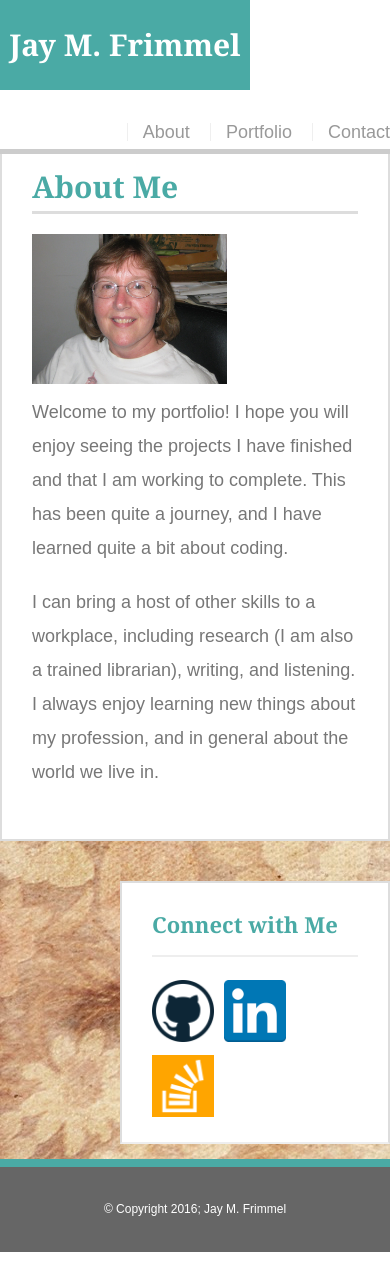
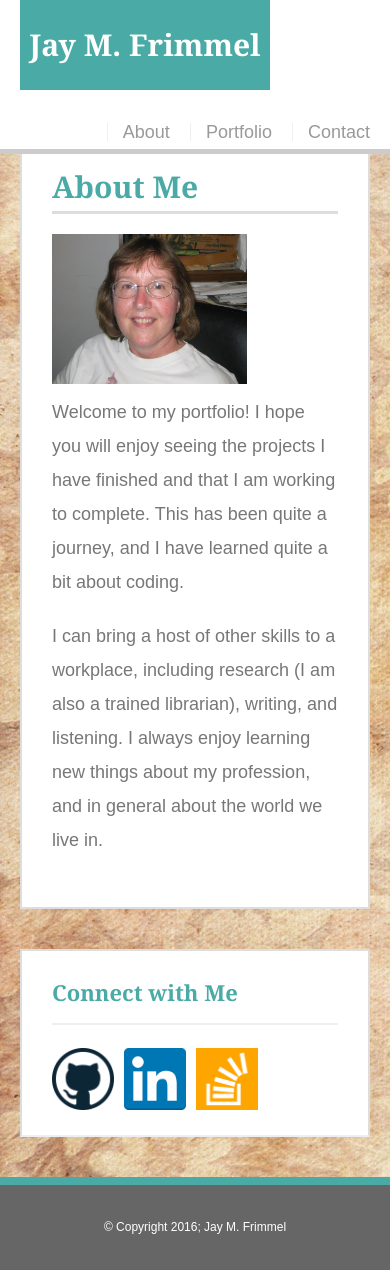
Before and after one commit to JayMFrimmel/portfolio-week2, a PHP site: page / in a window 390 px wide. Run offline with PHP 8.4, Linux system fonts and the light colour scheme.

Commit message:
added media queries

```diff
--- a/assignment1/assets/css/style.css
+++ b/assignment1/assets/css/style.css
@@ -205,3 +205,79 @@ input[type=submit] {
 	padding: 10px 30px;
 	cursor: pointer;
 }
+
+/* media queries css */
+
+@media only screen and (max-width: 980px) {
+	.container {
+		padding: 0 20px;
+		max-width: 768px:;
+	}
+	main.container {
+		padding-top: 130px;
+	}
+	.main-section {
+		max-width: 420px;
+	}
+	.work {
+		width: 100%;
+	}
+	.auth-image: {
+		width: 100%;
+		margin-bottom: 20px;
+	}
+}
+
+@media only screen and (max-width: 768px) {
+	.main-section,
+	.sidebar {
+		max-width: 100%;
+	}
+	main {
+		overflow: auto;
+	}
+	.work {
+		width: 47%;
+		margin-bottom: 10px;
+	}
+	.work: nth-child(even) {
+		margin-right: 0;
+	}
+	.work: nth-child(odd) {
+		float: right;
+	}
+	.auth-image {
+		width: 50%;
+	}
+	.sidebar {
+		margin-bottom: 40px;
+	}
+}
+
+@media only and (max-width: 640px) {
+	#masthead {
+		position: static;
+		matgin-bottom: 20px;
+	}
+	header .container {
+		padding: 0;
+	}
+	main.container {
+		padding-top: 0;
+	}
+	#logo,
+	.work,
+	.auth-image {
+		width: 100%;
+	}
+	nav{
+		text-align: center;
+		width: 100%;
+		margin-bottom: 15px 0;
+	}
+	nav a {
+		width: 30%;
+		padding-left: 0;
+		margin-left: 0;
+	}
+}
```
